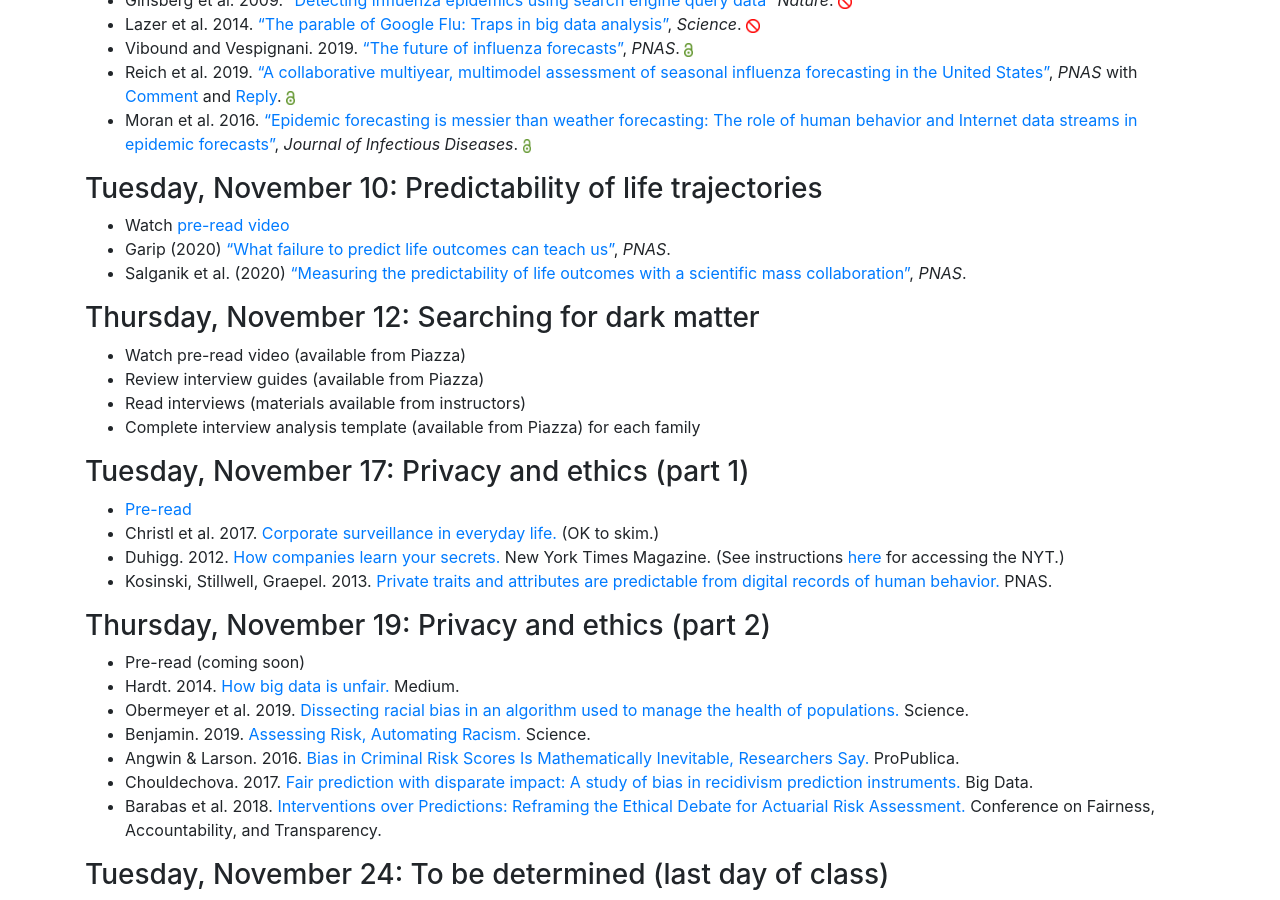
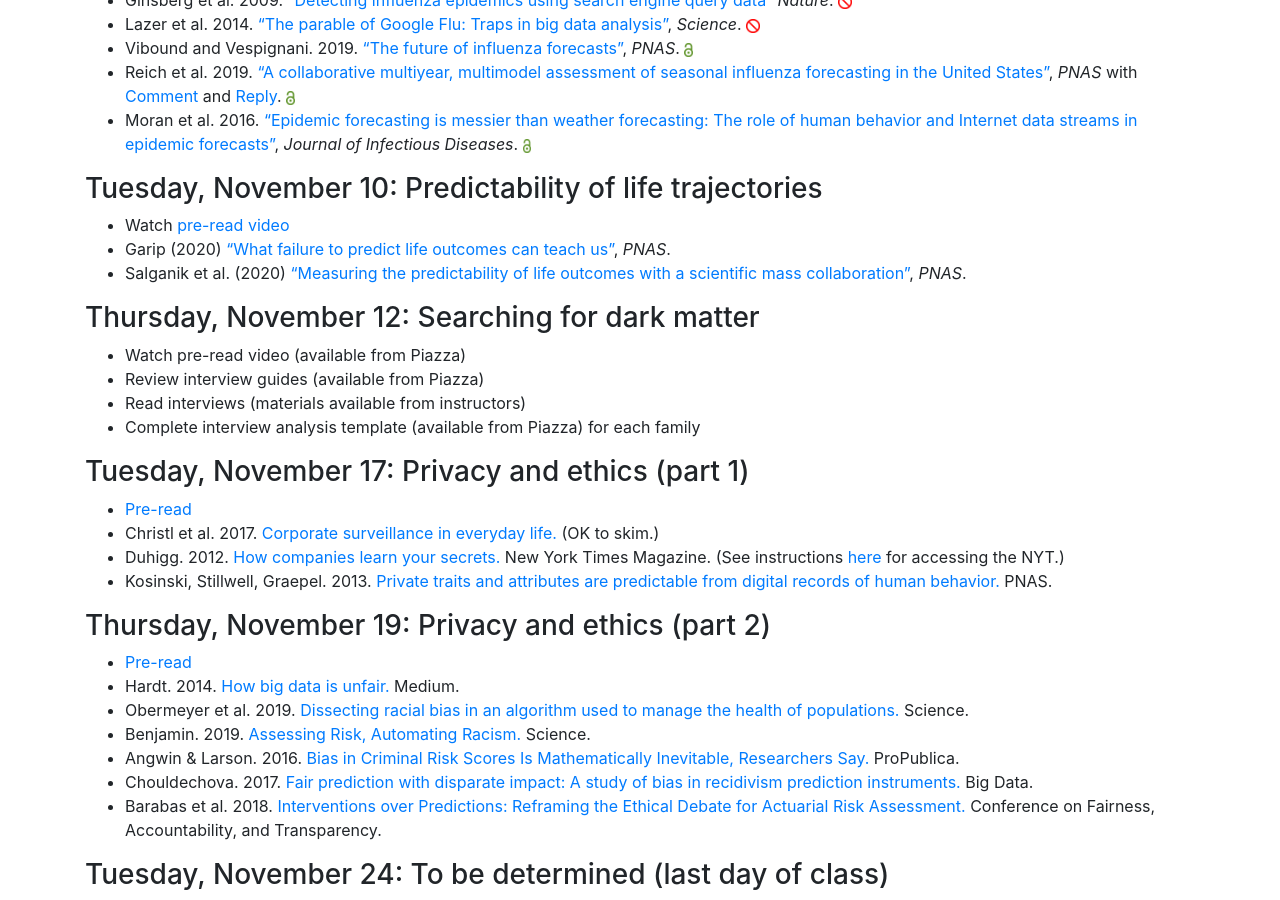
Before and after one commit to msalganik/cos597E-soc555_f2020, a Jekyll site: the page built from schedule.md, in a window 1280 px wide and 900 px high, scrolled down 3772 px. Built offline with Jekyll 4.4.1, drawn with Linux system fonts in a browser that asks for light colours; comment, search, counter and statistics services are not loaded.

Commit message:
Pre-read privacy ethics part 2

```diff
--- a/schedule.md
+++ b/schedule.md
@@ -192,7 +192,7 @@
 
 ### Thursday, November 19: Privacy and ethics (part 2)
 
-- Pre-read (coming soon)
+- [Pre-read](https://msalganik.github.io/cos597E-soc555_f2020/class-materials/pre-read-privacy-ethics-part-2.pdf)
 - Hardt. 2014. [How big data is unfair.](https://medium.com/@mrtz/how-big-data-is-unfair-9aa544d739de) Medium.
 - Obermeyer et al. 2019. [Dissecting racial bias in an algorithm used to manage the health of populations.](https://science.sciencemag.org/content/366/6464/447) Science.
 - Benjamin. 2019. [Assessing Risk, Automating Racism.](https://science.sciencemag.org/content/366/6464/421) Science.
```
